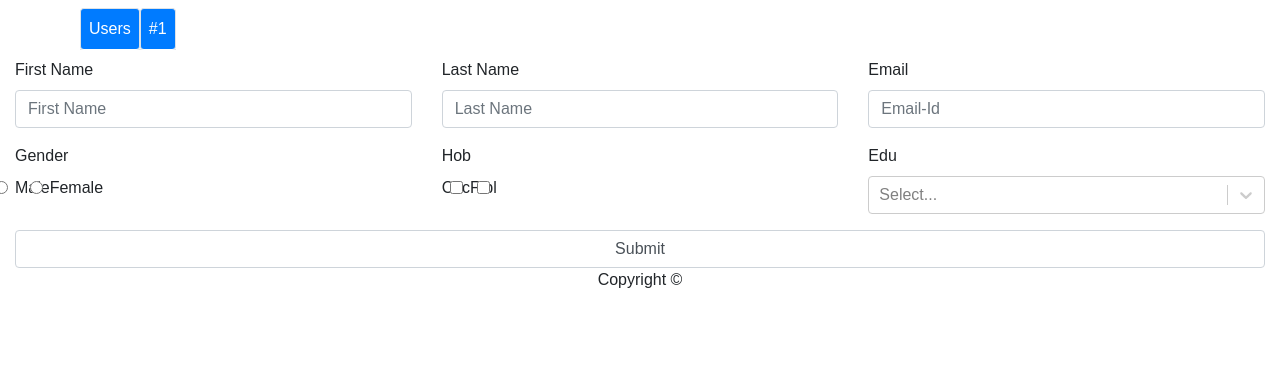
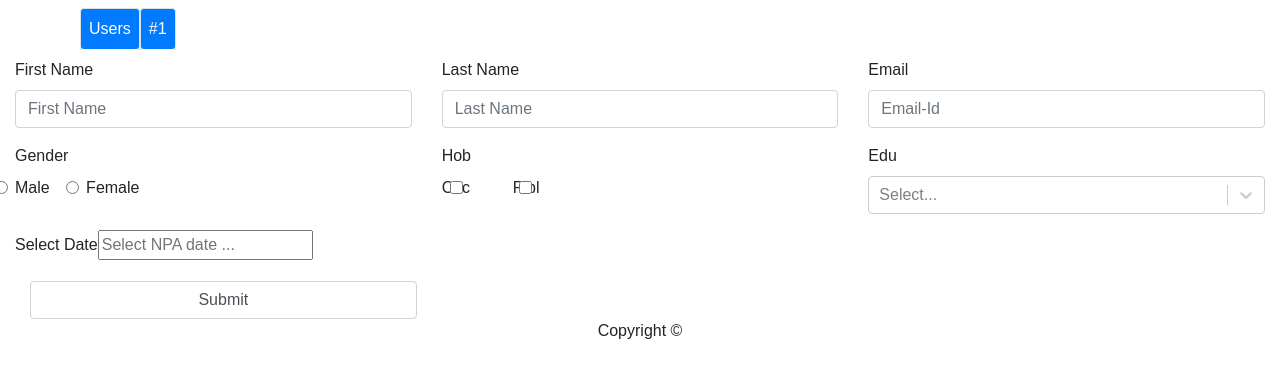
Before and after one commit to vikas-96/reactambabdemo, a React (Create React App) app: page /users/add in a window 1280 px wide. Shown: the top 378 px of the page. Built offline with nearby package versions, Linux system fonts and the light colour scheme.

Commit message:
some packages installed and coding

```diff
--- a/package.json
+++ b/package.json
@@ -3,7 +3,9 @@
   "version": "0.1.0",
   "private": true,
   "dependencies": {
+    "date-fns": "^2.4.1",
     "react": "^16.10.2",
+    "react-datepicker": "^2.9.6",
     "react-dom": "^16.10.2",
     "react-helmet": "^5.2.1",
     "react-router": "^5.1.2",
--- a/src/pages/Users/AddUsers.js
+++ b/src/pages/Users/AddUsers.js
@@ -1,13 +1,14 @@
 import React from "react";
 import UserForm from "./UserForm";
+import { format } from "date-fns";
 
 class AddUsers extends React.Component {
-
   constructor(props) {
     super(props);
 
     this.handleChange = this.handleChange.bind(this);
     this.handleSubmit = this.handleSubmit.bind(this);
+
     this.state = {
       first_name: "",
       last_name: "",
@@ -15,42 +16,54 @@ class AddUsers extends React.Component {
       gender: "",
       hob: [],
       edu: "",
+      eduvalue: "",
+      npa_date: ""
     };
   }
 
+  handleDate = (name, date) => {
+    const formatedDate = date ? format(date, "yyyy-MM-dd") : "";
+    this.setState({ [name]: formatedDate });
+  };
+
   handleChange = e => {
-    if (event.target.type !== 'checkbox') {
+    if (e.target.type !== "checkbox") {
       this.setState({ [e.target.name]: e.target.value });
     } else {
-      const checkeds = document.getElementsByName('hob');
+      const checkeds = document.getElementsByName(e.target.name);
       let checkedArr = [];
       for (let i = 0; i < checkeds.length; i++) {
         if (checkeds[i].checked) {
           checkedArr.push(checkeds[i].value);
         }
       }
-      this.setState({hob: checkedArr});
+      this.setState({ [e.target.name]: checkedArr });
     }
-  }
+  };
 
-
-  handleSelectChange = (e,componentName) =>{
-    this.setState({ [componentName.name]:e.value});
-  }
+  handleSelectChange = (e, componentName) => {
+    this.setState({
+      [componentName.name]: e,
+      [componentName.name + "value"]: e.value
+    });
+  };
 
   handleSubmit = e => {
     e.preventDefault();
     // this.props.handleSubmit(data);
     console.log(this.state);
-  }
+  };
 
   render() {
-    return <UserForm
-              statedata={this.state}
-              changefunct={this.handleChange}
-              SelectChange={this.handleSelectChange}
-              submithandler={this.handleSubmit}
-            />;
+    return (
+      <UserForm
+        statedata={this.state}
+        changefunct={this.handleChange}
+        SelectChange={this.handleSelectChange}
+        handleDate={this.handleDate}
+        submithandler={this.handleSubmit}
+      />
+    );
   }
 }
 
--- a/src/pages/Users/UserForm.js
+++ b/src/pages/Users/UserForm.js
@@ -1,6 +1,9 @@
-import React from "react";
+import React, { useState, useEffect } from "react";
 import { Form, FormGroup, Input, Label, Row, Col } from "reactstrap";
-import Select from 'react-select';
+import Select from "react-select";
+import DatePicker from "react-datepicker";
+import "react-datepicker/dist/react-datepicker.css";
+// import { parse } from "date-fns";
 
 const checkboxes = [
   {
@@ -16,13 +19,17 @@ const checkboxes = [
 ];
 
 const options = [
-  { value: 'ssc', label: 'Ssc' },
-  { value: 'hsc', label: 'Hsc' },
-  { value: 'ty', label: 'Ty' },
+  { value: "ssc", label: "Ssc" },
+  { value: "hsc", label: "Hsc" },
+  { value: "ty", label: "Ty" }
 ];
 
-const UserForm=(props)=>{
-	return(
+const UserForm = props => {
+  const [city, setCity] = useState("");
+
+  useEffect(() => {});
+
+  return (
     <Form onSubmit={props.submithandler}>
       <Row>
         <Col md={4}>
@@ -70,6 +77,8 @@ const UserForm=(props)=>{
           <FormGroup>
             <Label for="gender">Gender</Label>
             <br />
+            <Row>
+              <Col md={2}>
                 <Input
                   type="radio"
                   name="gender"
@@ -78,6 +87,8 @@ const UserForm=(props)=>{
                   onChange={props.changefunct}
                 />
                 Male
+              </Col>
+              <Col md={2}>
                 <Input
                   type="radio"
                   name="gender"
@@ -86,24 +97,31 @@ const UserForm=(props)=>{
                   onChange={props.changefunct}
                 />
                 Female
+              </Col>
+            </Row>
           </FormGroup>
         </Col>
         <Col md={4}>
           <FormGroup>
             <Label for="hob">Hob</Label>
             <br />
-              {checkboxes.map(item => (
+            <Row>
+              {checkboxes.map((item, index) => (
+                <Col md={2}>
                   <label>
                     {item.label}
                     <Input
                       type="checkbox"
+                      key={index}
                       name={item.name}
                       value={item.value}
                       // checked={props.statedata.checkedItems.get(item.name)}
                       onChange={props.changefunct}
                     />
                   </label>
+                </Col>
               ))}
+            </Row>
           </FormGroup>
         </Col>
         <Col md={4}>
@@ -112,15 +130,35 @@ const UserForm=(props)=>{
             <Select
               name="edu"
               value={props.statedata.edu}
-                onChange={props.SelectChange  }
+              onChange={props.SelectChange}
               options={options}
             />
           </FormGroup>
         </Col>
       </Row>
+      <Row>
+        <Col md={4}>
+          <FormGroup>
+            <Label for="npa_date">Select Date</Label>
+            <DatePicker
+              name="npa_date"
+              dateFormat="yyyy-MM-dd"
+              placeholderText="Select NPA date ..."
+              selected={
+                props.statedata.npa_date
+                  ? Date.parse(props.statedata.npa_date)
+                  : ""
+              }
+              onChange={props.handleDate.bind(this, "npa_date")}
+            />
+          </FormGroup>
+        </Col>
+      </Row>
+      <Col md={4}>
         <Input type="submit" />
+      </Col>
     </Form>
   );
-}
+};
 
 export default UserForm;
```
Also changed, not shown: 1 other file (tests, documents, lock files or other folders). Lines whose indentation alone changed are shown as unchanged.
